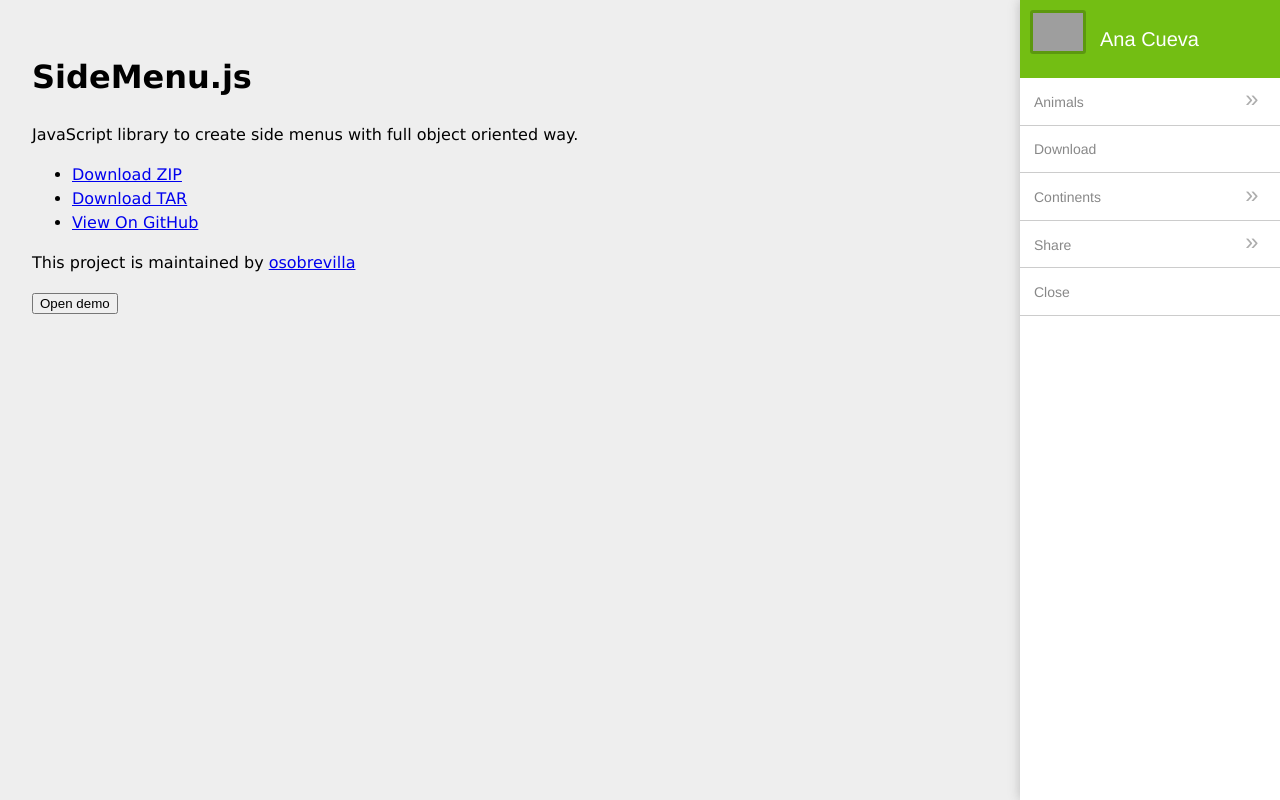
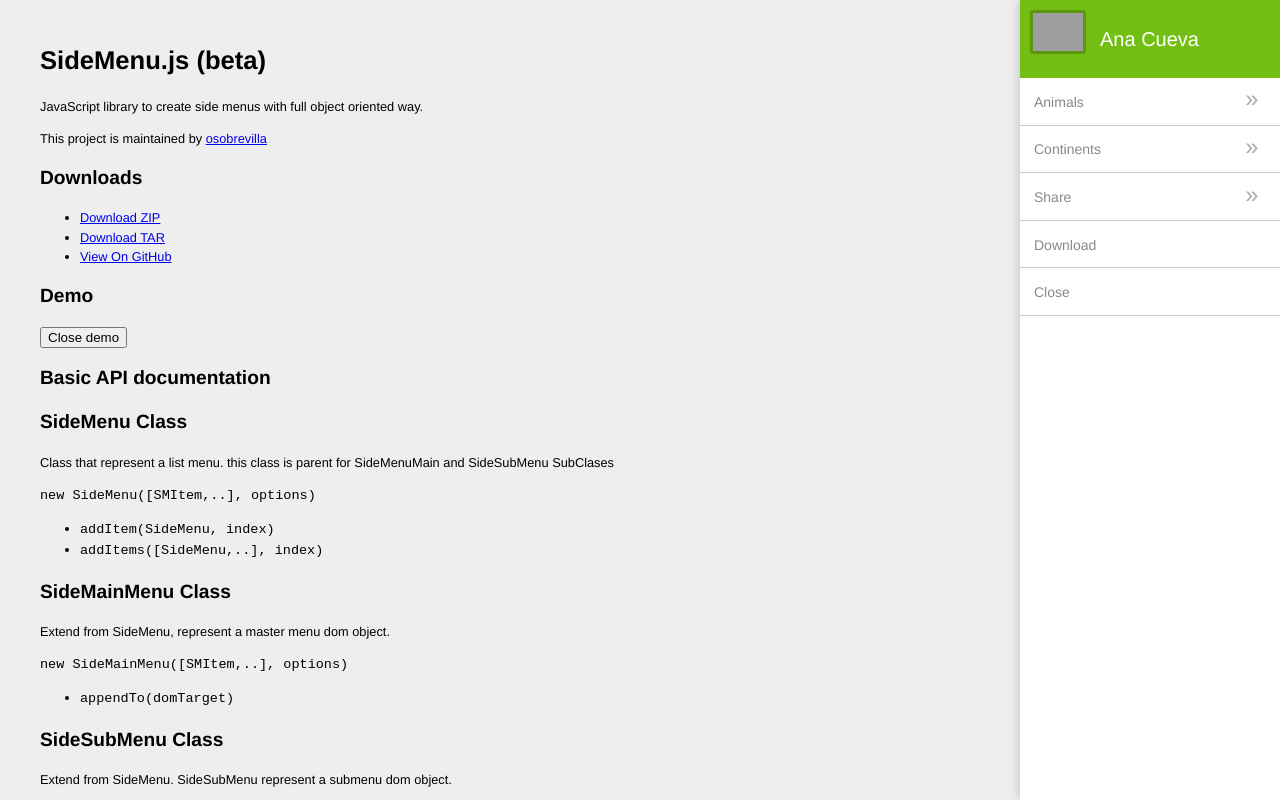
Before and after one commit to osobrevilla/sidemenu, a plain HTML site: page index.html in a window 1280 px wide. Both pictures are taken after a click on the button "Open demo". Shown: the top 800 px of the page. Drawn offline with Linux system fonts and the light colour scheme; grey boxes are pictures that could not be loaded.

Commit message:
update demo page

```diff
--- a/css/site.css
+++ b/css/site.css
@@ -1,29 +1,25 @@
 @charset "UTF-8";
 
-    html, body { height: 100%;}
 
-    #wrapp { position: relative; min-height: 100%; overflow: hidden;}
-    #header { padding: 2em; font-family: 'lucida grande',tahoma,verdana,arial,sans-serif;}
+    /* Demo Page */
+
+    body  {background-color: #EEE; font: 100%/1.5 "helvetica", Arial; -webkit-font-smoothing:antialiased; padding: 1em 2em; }
+    .content { font-size: 80%; }
+    code { font-size: 130%;}
 
     /* =============================================================================
+        SideMenu.js
+    ========================================================================== */
 
-    Application
 
-    ========================================================================== */
-    body {
-        background-color: #EEE;
-        font: 100%/1.5 "helvetica", Arial;
-        margin: 0;
-        padding: 0;
-        -webkit-font-smoothing:antialiased;
-    }
 
     .sm-main {
         font-size: 10px;
         height: 100%;
-        position: absolute;
+        position: fixed;
         right: 0;
         top: 0;
+        bottom: 0;
         width: 260px;
         -moz-transform:translate(100%, 0);
         -webkit-transform:translate(100%, 0);
@@ -133,6 +129,7 @@
         text-transform: uppercase;
          transition: background .3s,box-shadow .3s;
     }
+    .sm .sm-back:hover { background: #4BAA00; }
     .sm .sm-back::after {
         display: block;
         position: absolute;
@@ -168,8 +165,8 @@
         margin-left: 50px;
     }
 
-    .sm .sm-back:hover { background: #4BAA00; }
+
     .sm .fb:hover { background-color: #3b5998; color: #FFF; }
     .sm .tw:hover { background-color: #4099ff; color: #FFF; }
-    .sm .gg:hover { background-color: #d34836; color: #FFF; }
+    .sm .gp:hover { background-color: #d34836; color: #FFF; }
     .sm .pin:hover { background-color: #c92228; color: #FFF; }
--- a/index.html
+++ b/index.html
@@ -9,137 +9,212 @@
     <script type="text/javascript" src="js/jquery.js"></script>
     <script type="text/javascript" src="js/SideMenu.js"></script>
     <script type="text/javascript">
-
     $(function () {
 
-        var isTouch = "ontouchstart" in document.documentElement;
 
-        //SideMenu.options.back = "Back";
+        /* Items with custom actions */
+        var shareListItem = new SMSubMenuItem("Share", [
+            new SMButtonItem("Facebook", function () {
+                window.open('http://www.facebook.com/sharer/sharer.php?u=' + encodeURIComponent(location));
+            }, "fb"),
+            new SMButtonItem("Twitter", function () {
+                window.open('https://twitter.com/intent/tweet?text=SideMenu.js&url=' + encodeURIComponent(location));
+            }, "tw"),
+            new SMButtonItem("Google+", function () {
+                window.open('https://plus.google.com/share?hl=es-419&url=' + encodeURIComponent(location));
+            }, "gp"),
+            new SMButtonItem("Pinterest", function () {
+                alert("Pinterest Share");
+            }, "pin")
+        ]);
 
-        userAcountItem = new SideMenuUserAccountItem(
+
+        /* Mix Items */
+        var editionsListItem = new SMSubMenuItem("Animals", [
+            new SMLinkItem("Tiger", "https://www.google.com.pe/?#q=Tiger"),
+            new SMLinkItem("Dog", "https://www.google.com.pe/?#q=Dog"),
+            new SMLinkItem("Cat", "https://www.google.com.pe/?#q=Cat", "_blank"),
+            new SMSubMenuItem("Birds", [
+                new SMLinkItem("Eagle", "https://www.google.com.pe/?#q=eagle"),
+                new SMItem("Hawk"),
+                new SMItem("Tucan"),
+                new SMButtonItem("Parrot", function () {
+                    alert("Hello World!")
+                }),
+                new SMItem("Chicken"),
+                new SMItem("Duck")
+            ]),
+            new SMItem("Pig"),
+            new SMLinkItem("Crocodile", "https://www.google.com.pe/?#q=Crocodile")
+        ]);
+
+
+        /* Simple Items */
+        var worldListItem = new SMSubMenuItem("Continents", [
+            new SMItem("Europe"),
+            new SMItem("Asia"),
+            new SMItem("Africa"),
+            new SMSubMenuItem("North America", [
+                new SMItem("Canada"),
+                new SMItem("Mexico"),
+                new SMItem("United States")
+            ]),
+            new SMItem("Center America"),
+            new SMSubMenuItem("South America", [
+                new SMItem("Argentina"),
+                new SMItem("Bolivia"),
+                new SMItem("Brasil"),
+                new SMItem("Colombia"),
+                new SMItem("Chile"),
+                new SMItem("Ecuador"),
+                new SMItem("Paraguay"),
+                new SMSubMenuItem("Perú", [
+                    new SMItem("Lima"),
+                    new SMItem("Trujillo"),
+                    new SMItem("Loreto"),
+                    new SMItem("Cuzco"),
+                    new SMItem("Puno"),
+                    new SMItem("Cajamarca"),
+                    new SMItem("etc..")
+                ]),
+                new SMItem("Uruguay")
+            ]),
+            new SMItem("Oceanía"),
+            new SMItem("Antartida")
+        ]);
+
+
+        // Creating the master menu (SideMainMenu)
+        sideMainMenu = new SideMainMenu([
+            editionsListItem,
+            worldListItem,
+            shareListItem
+        ]);
+
+
+        // Adding MainMenu to DOM Tree
+        sideMainMenu.appendTo('#menu');
+
+
+        // Adding new item
+        sideMainMenu.addItem(
+            new SMItem("Download")
+        );
+
+        // Adding new elements
+        sideMainMenu.addItem(new SMUserAccountItem(
             "Ana Cueva",
             "https://dl.dropboxusercontent.com/u/30078937/sidemenu-foto.jpg"
+        ), 0 /* index, first element */ );
+
+
+        // Adding new item
+        sideMainMenu.addItem(
+            new SMButtonItem("Close", function () {
+                sideMainMenu.close();
+            })
         );
 
-        shareListItem = new SideMenuListItem("Share", [
-          new SideMenuItemButton("Facebook", function () {
-            alert("Facebook Share");
-          }, {
-            cls: "fb"
-          }),
-          new SideMenuItemButton("Twitter", function () {
-            alert("Twitter Share");
-          }, {
-            cls: "tw"
-          }),
-          new SideMenuItemButton("Google+", function () {
-            alert("Google Share");
-          }, {
-            cls: "gg"
-          }),
-          new SideMenuItemButton("Pinterest", function () {
-            alert("Pinterest Share");
-          }, {
-            cls: "pin"
-          })
-        ]);
+        /*-------------- Code for demo page ---------------*/
 
-        editionsListItem = new SideMenuListItem("Animals", [
-          new SideMenuItemLink("Tiger"),
-          new SideMenuItemLink("Dog"),
-          new SideMenuItemLink("Cat"),
-          new SideMenuListItem("Birds", [
-            new SideMenuItemLink("Eagle"),
-            new SideMenuItemLink("Hawk"),
-            new SideMenuItemLink("Tucan"),
-            new SideMenuItemLink("Parrot"),
-            new SideMenuItemLink("Chicken"),
-            new SideMenuItemLink("Duck")
-          ]),
-          new SideMenuItemLink("Pig"),
-          new SideMenuItemLink("Crocodile")
-        ]);
+        var isTouch = "ontouchstart" in document.documentElement,
+            evt = isTouch ? 'touchend' : 'click';
 
-        worldListItem = new SideMenuListItem("Continents", [
-          new SideMenuItemLink("Europe"),
-          new SideMenuItemLink("Asia"),
-          new SideMenuItemLink("Africa"),
-          new SideMenuListItem("North America", [
-            new SideMenuItemLink("Canada"),
-            new SideMenuItemLink("Mexico"),
-            new SideMenuItemLink("United States")
-          ]),
-          new SideMenuItemLink("Center America"),
-          new SideMenuListItem("South America", [
-            new SideMenuItemLink("Argentina"),
-            new SideMenuItemLink("Bolivia"),
-            new SideMenuItemLink("Brasil"),
-            new SideMenuItemLink("Colombia"),
-            new SideMenuItemLink("Chile"),
-            new SideMenuItemLink("Ecuador"),
-            new SideMenuItemLink("Paraguay"),
-            new SideMenuListItem("Perú", [
-              new SideMenuItemLink("Lima"),
-              new SideMenuItemLink("Trujillo"),
-              new SideMenuItemLink("Loreto"),
-              new SideMenuItemLink("Cuzco"),
-              new SideMenuItemLink("Puno"),
-              new SideMenuItemLink("Cajamarca"),
-              new SideMenuItemButton("etc..")
-            ]),
-            new SideMenuItemLink("Uruguay")
-          ]),
-          new SideMenuItemLink("Oceanía"),
-          new SideMenuItemLink("Antartida")
-        ])
-
-        sideMainMenu = new SideMainMenu([
-          userAcountItem,
-          editionsListItem,
-          new SideMenuItem("Download"),
-          worldListItem,
-          shareListItem,
-          new SideMenuItemButton("Close", function () {
-            sideMainMenu.close();
-          })
-        ]).appendTo('#menu');
-
-        /* Others for demo */
-
-        $("body").on(isTouch ? 'touchend' : 'click', function (e) {
-          e.target === document.getElementById("wrapp") && sideMainMenu.close();
-        })
-
-        $("button").on(isTouch ? 'touchend' : 'click', function () {
-          sideMainMenu.toggle();
+        $("body").on(evt, function (e) {
+            e.target === document.body && sideMainMenu.close();
         });
 
-        if (document.addEventListener)
-          document.addEventListener('touchmove', function (e) {
+        $("#open-demo").on(evt, function () {
+          if (sideMainMenu.isOpen) {
+            $(this).text("Open demo")
+            sideMainMenu.close();
+          } else {
+            $(this).text("Close demo")
+            sideMainMenu.open();
+          }
+        });
+
+        $("#add-item").on(evt, function () {
+
+        });
+
+        isTouch && $(document).on('touchmove', function (e) {
           e.preventDefault();
-          }, false);
+        });
     });
 
     </script>
   </head>
   <body>
-    <div id="wrapp">
-      <header id="header">
-        <h1 class="header">SideMenu.js</h1>
-        <p class="header">JavaScript library to create side menus with full object oriented way.</p>
-
+    <div class="wrapper">
+      <div class="content">
+        <header>
+            <h1>SideMenu.js (beta)</h1>
+            <p>JavaScript library to create side menus with full object oriented way.</p>
+            <p>This project is maintained by <a href="https://github.com/osobrevilla">osobrevilla</a></p>
+        </header>
+        <section>
+          <h1>Downloads</h1>
           <ul>
             <li class="download"><a class="buttons" href="https://github.com/osobrevilla/sidemenu.js/zipball/master">Download ZIP</a></li>
             <li class="download"><a class="buttons" href="https://github.com/osobrevilla/sidemenu.js/tarball/master">Download TAR</a></li>
             <li><a class="buttons github" href="https://github.com/osobrevilla/sidemenu.js">View On GitHub</a></li>
           </ul>
+        </section>
 
-        <p class="header">This project is maintained by <a class="header name" href="https://github.com/osobrevilla">osobrevilla</a></p>
+        <section>
+          <h1>Demo</h1>
+          <button id="open-demo">Open demo</button>
+         <!--  <p>Example actions:</p>
+          <button id="add-item">Add Item</button>
+          <button id="move-item">Move Item</button>
+          <button id="open-submenu">Open Share Submenu</button> -->
+        </section>
+        <section>
+          <h1>Basic API documentation</h1>
+          <h2>SideMenu Class</h2>
+          <p>Class that represent a list menu. this class is parent for SideMenuMain and SideSubMenu SubClases</p>
+          <code>new SideMenu([SMItem,..], options)</code>
+          <ul>
+            <li><code>addItem(SideMenu, index)</code></li>
+            <li><code>addItems([SideMenu,..], index)</code></li>
+          </ul>
 
-        <button>Open demo</button>
-      </header>
+          <h2>SideMainMenu Class</h2>
+          <p>Extend from SideMenu, represent a master menu dom object.</p>
+          <code>new SideMainMenu([SMItem,..], options)</code>
+          <ul>
+            <li><code>appendTo(domTarget)</code></li>
+          </ul>
 
+          <h2>SideSubMenu Class</h2>
+          <p>Extend from SideMenu. SideSubMenu represent a submenu dom object.</p>
+          <code>new SideMainMenu([SMItem,..], options)</code>
+
+          <h2>SMSubMenuItem Class</h2>
+          <p>Extend from SMItem, represent a single item with a submenu child.</p>
+          <code>new SMSubMenuItem("name", [SMItem,..])</code>
+          <ul>
+            <li><code>moveToMenu(SideMenu, index)</code></li>
+          </ul>
+          <h2>SMLinkItem Class</h2>
+          <p>Extend from SMItem, represent a link item.</p>
+          <code>new SMLinkItem("name", "url", "_blank")</code>
+
+          <h2>SMButtonItem Class</h2>
+          <p>Extend from SMItem, represent a action button item.</p>
+          <code>new SMButtonItem("name", onClickHandler)</code>
+
+          <h2>SMUserAccountItem Class</h2>
+          <p>This is a custom item example. All created custom items have to extend from SMItem.</p>
+          <code>new SMUserAccountItem("name", "src")</code>
+
+        </section>
+      </div>
+    </div>
+    <!-- target with class (sm-main) -->
     <div id="menu" class="sm-main"></div>
-    </div>
+    <!--/ end target-->
+
   </body>
 </html>
--- a/js/SideMenu.js
+++ b/js/SideMenu.js
@@ -3,7 +3,7 @@
  * Oscar Sobrevilla oscar.sobrevilla@gmail.com
  * Released under MIT license
  */
-(function ($) {
+(function ($, undefined) {
 
   var isTouch = "ontouchstart" in document.documentElement;
 
@@ -36,9 +36,8 @@
    * Class SideMenu
    */
 
-  SideMenu = (function (items, options) {
-    var that = this,
-      p;
+  var SideMenu = (function (items, options) {
+    var that = this;
     this.options = $.extend({}, SideMenu.options, options);
     this._el = $('<div/>')
       .addClass('sm sm-added');
@@ -47,8 +46,7 @@
     this.el = this._el.get(0);
     touchScroll(this.el);
     this.items = [];
-    for (var i in items)
-      this.addItem(items[i]);
+    this.addItems(items);
     if (this.options.back)
       this._back = $('<a/>')
         .attr({
@@ -71,12 +69,24 @@
     this.parent = null;
   });
 
-  SideMenu.prototype = {
+  SideMenu.prototype = ({
     constructor: SideMenu,
-    addItem: function (menuItem) {
-      menuItem.setParent(this);
-      this.items.push(menuItem);
-      this._list.appendChild(menuItem.el);
+    _add: function(menuItem, index){
+      index = index === undefined ? this.items.length : index;
+      menuItem._setParent(this);
+      this.items.splice(index, 0, menuItem);
+      this._list.insertBefore(menuItem.el,
+          this._list.hasChildNodes() ?
+            this._list.childNodes[index] : null);
+    },
+    addItem: function (menuItem, index){
+      this._add(menuItem, index);
+      this._refresh();
+    },
+    addItems: function (menuItems, index){
+      var i;
+      for (i in menuItems)
+        this._add(menuItems[i], index + i);
       this._refresh();
     },
     _refresh: function(){
@@ -90,7 +100,7 @@
         }
       }(this.parent));
     },
-    setParent: function (obj) {
+    _setParent: function (obj) {
       this.parent = obj;
     },
     open: function () {
@@ -136,7 +146,7 @@
       var item = this.getItemByName(title);
       return item ? item.subMenu : item;
     }
-  };
+  });
 
   SideMenu.options = ({
     back: 'back'
@@ -148,10 +158,10 @@
    * Class SideMainMenu
    */
 
-  SideMainMenu = (function (list, options) {
+  var SideMainMenu = (function (items, options) {
     options = options || {};
     options.back = "";
-    SideMenu.call(this, list, options);
+    SideMenu.call(this, items, options);
     this._target = null;
   });
 
@@ -179,7 +189,7 @@
    * Class SideSubMenu
    */
 
-  SideSubMenu = (function (items, options) {
+  var SideSubMenu = (function (items, options) {
     SideMenu.apply(this, arguments);
     this._el.addClass('sm-submenu');
   });
@@ -190,10 +200,10 @@
 
 
   /**
-   * Class SideMenuItem
+   * Class SMItem
    */
 
-  SideMenuItem = (function (title, options) {
+  var SMItem = (function (title, options) {
     var that = this,
       p;
     this.options = {};
@@ -210,33 +220,46 @@
     }
     this._button
       .addClass('sm-item-title')
-      .addClass(this.options.cls)
+      .addClass(this.options.clsName)
       .append($('<span class="sm-item-icon"/>'))
       .append($('<span class="sm-item-text"/>').text(this.title = title))
       .appendTo(this._el);
 
-    if (this.options.cls)
-      this._button.addClass(this.options.cls);
+    if (this.options.clsName)
+      this._button.addClass(this.options.clsName);
     this.el = this._el.get(0);
     this.parent = null;
   });
-  $.extend(SideMenuItem.prototype, {
-    constructor: SideMenuItem,
-    setParent: function (menuList) {
+  $.extend(SMItem.prototype, {
+    constructor: SMItem,
+    _setParent: function (menuList) {
       this.parent = menuList;
-    }
+    },
+    moveToMenu: function(menuTarget, index){
+      var i, menuItem;
+      if (menuTarget instanceof SideMenu ) {
+          for ( i in this.parent.items) {
+            if ( this.parent.items[i] === this ) {
+                menuItem = this.parent.items[i];
+                this.parent.items.splice(i, 1);
+                break;
+            }
+          }
+          menuTarget.addItem(menuItem, index);
+      }
+    },
   });
 
 
 
   /**
-   * Class SideMenuListItem
+   * Class SMSubMenuItem
    */
 
-  SideMenuListItem = (function (title, subMenu, cls) {
+  var SMSubMenuItem = (function (title, subMenu, clsName) {
     var that = this;
-    SideMenuItem.call(this, title, {
-      cls: cls
+    SMItem.call(this, title, {
+      clsName: clsName
     });
     this._el
       .addClass('sm-item-more')
@@ -248,56 +271,57 @@
     this.subMenu = new SideSubMenu(subMenu, {
       title: title
     });
-    this.subMenu.setParent(this);
+    this.subMenu._setParent(this);
     this._el.append(this.subMenu.el);
   });
 
-  SideMenuListItem.prototype = Object.create(SideMenuItem.prototype);
-  SideMenuListItem.prototype.constructor = SideMenuListItem;
+  SMSubMenuItem.prototype = Object.create(SMItem.prototype);
+  SMSubMenuItem.prototype.constructor = SMSubMenuItem;
 
 
 
   /**
-   * Class SideMenuItemLink
+   * Class SMLinkItem
    */
 
-  SideMenuItemLink = (function (title, url, target) {
-    SideMenuItem.call(this, title, {
+  var SMLinkItem = (function (title, url, target) {
+    SMItem.call(this, title, {
       url: url,
       target: target
     });
     this._el.addClass('sm-item-link');
   });
 
-  SideMenuItemLink.prototype = Object.create(SideMenuItem.prototype);
-  SideMenuItemLink.prototype.constructor = SideMenuItemLink;
+  SMLinkItem.prototype = Object.create(SMItem.prototype);
+  SMLinkItem.prototype.constructor = SMLinkItem;
 
 
 
   /**
-   * Class SideMenuItemButton
+   * Class SMButtonItem
    */
 
-  SideMenuItemButton = (function (title, callback, options) {
+  var SMButtonItem = (function (title, callback, clsName) {
     var that = this;
-    SideMenuItem.call(this, title, options);
+    SMItem.call(this, title, {
+      clsName: clsName
+    });
     this._el.addClass('sm-item-button');
     this._el.on('click', function (e) {
       callback && callback.call(this, e, that);
     });
   });
 
-  SideMenuItemButton.prototype = Object.create(SideMenuItem.prototype);
-  SideMenuItemButton.prototype.constructor = SideMenuItemButton;
+  SMButtonItem.prototype = Object.create(SMItem.prototype);
+  SMButtonItem.prototype.constructor = SMButtonItem;
 
 
 
   /**
-   * Class SideMenuUserAccountItem
+   * Class SMUserAccountItem
    */
 
-  SideMenuUserAccountItem = (function (name, src) {
-    var that = this;
+  var SMUserAccountItem = (function (name, src) {
     this._el = $('<div/>');
     this.el = this._el.get(0);
     this._el.addClass('sm-item-useraccount');
@@ -313,7 +337,20 @@
     )
   });
 
-  SideMenuUserAccountItem.prototype = Object.create(SideMenuItem.prototype);
-  SideMenuUserAccountItem.prototype.constructor = SideMenuUserAccountItem;
+  SMUserAccountItem.prototype = Object.create(SMItem.prototype);
+  SMUserAccountItem.prototype.constructor = SMUserAccountItem;
 
-}(jQuery));
+
+/* add to namespace */
+
+  $.extend(this, {
+    SideMenu: SideMenu,
+    SideMainMenu: SideMainMenu,
+    SMItem: SMItem,
+    SMSubMenuItem: SMSubMenuItem,
+    SMButtonItem: SMButtonItem,
+    SMLinkItem: SMLinkItem,
+    SMUserAccountItem:SMUserAccountItem
+  });
+
+}.call(this /* window namespace or other ex. utils, helpers, etc*/, window.jQuery));
```
Lines whose indentation alone changed are shown as unchanged.
